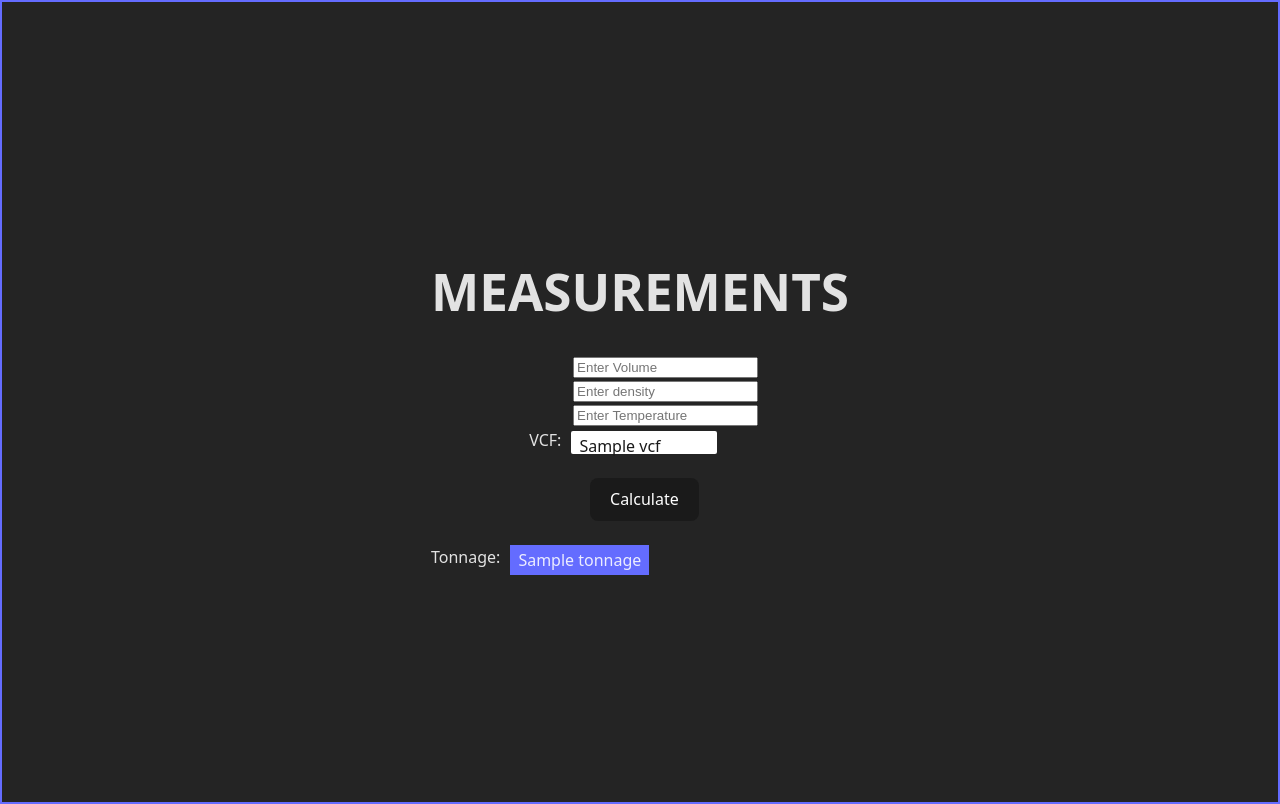
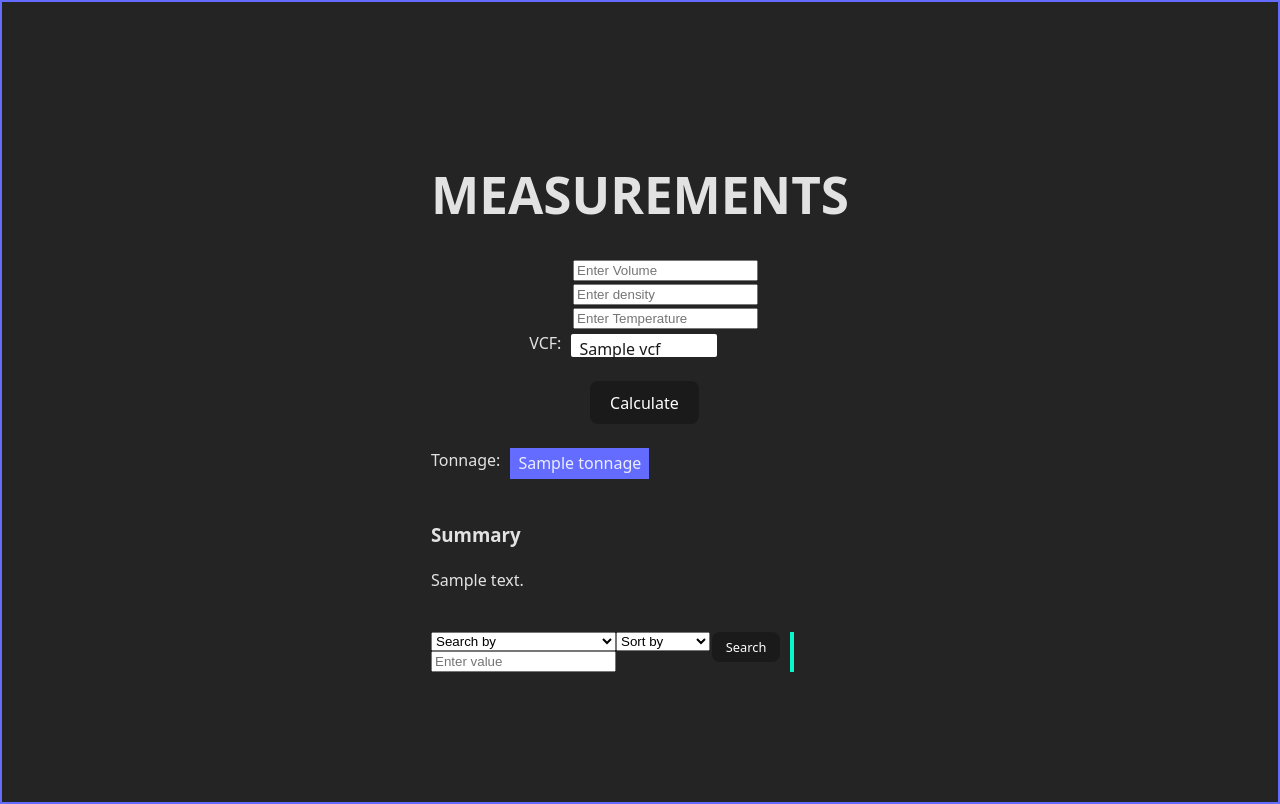
Before and after one commit to Dennis-devs/Tonnage_Calc, a Flask app: template templates/form.html in a window 1280 px wide. Run offline with Flask 3, Linux system fonts and the light colour scheme; the template is opened without the code that fills it: most values are stand-ins (such as "Sample title", 1, 10 or a date in 2020).

Commit message:
Search and sort

```diff
--- a/requirements.txt
+++ b/requirements.txt
@@ -8,11 +8,13 @@ Flask-Migrate==4.1.0
 Flask-SQLAlchemy==3.1.1
 flask-vite==0.6.0
 greenlet==3.2.3
+gunicorn==23.0.0
 idna==3.10
 itsdangerous==2.2.0
 Jinja2==3.1.6
 Mako==1.3.10
 MarkupSafe==3.0.2
+packaging==25.0
 pypdf==5.1.0
 PyPDF2==3.0.1
 requests==2.32.3
--- a/src/form.css
+++ b/src/form.css
@@ -25,11 +25,11 @@ body{
     border:  2px solid #646cff;
 }
 
-form input{
+#measures input{
     margin-left: 34%;
 }
 
-button {
+#measures > button {
   border-radius: 8px;
   border: 1px solid transparent;
   padding: 0.6em 1.2em;
@@ -48,11 +48,11 @@ h1 {
   line-height: 1.1;
 }
 
-button:hover {
+#measures > button:hover {
   border-color: #646cff;
 }
-button:focus,
-button:focus-visible {
+#measures > button:focus,
+#measures > button:focus-visible {
   outline: 4px auto -webkit-focus-ring-color;
 }
 .result {
@@ -82,3 +82,52 @@ button:focus-visible {
   align-items: center;
   margin-left: 23.5%;
 }
+
+#search-by-area {
+  display: flex;
+  flex-direction: column;
+  max-width: fit-content;
+  margin-left: ;
+}
+
+#search-area {
+  display: flex;
+  max-width: fit-content;
+
+}
+#search-area > button {
+  border-radius: 8px;
+  border: 1px solid transparent;
+  font-family: inherit;
+  background-color: #1a1a1a;
+  cursor: pointer;
+  transition: border-color 0.25s;
+  color: #ffffff;
+  max-width: fit-content;
+  margin-left: 2px;
+  padding: 0.4em 1em;
+  font-size: 0.8em;
+  font-weight:300;
+  max-height: fit-content;
+}
+#sort-by {
+  max-height: fit-content;
+}
+
+#search-area > button:hover {
+  border-color: #646cff;
+}
+#search-area > button:focus,
+#search-area > button:focus-visible {
+  outline: 4px auto -webkit-focus-ring-color;
+}
+
+#search-region {
+  display: flex;
+  max-width: fit-content;
+  margin-top: ;
+}
+#search-results {
+  border: 2px solid #07f7cb;
+  margin-left: 10px;
+}
--- a/templates/form.html
+++ b/templates/form.html
@@ -10,23 +10,64 @@
     {% if error %}
     <p style="color: crimson;">{{ error }}</p>
     {% endif %}
-    <form action="{{ url_for('form') }}" method="post">
+    <form action="{{ url_for('form') }}" method="post" id="measures">
         <h1>MEASUREMENTS</h1>
-        <input type="number" step="any" id="volume" name="volume" placeholder="Enter Volume" required> <br>
-        <input type="number" step="any" id="density" name="density" placeholder="Enter density" required> <br>
-        <input type="number" step="any" id="temperature" name="temperature" placeholder="Enter Temperature" required> <br>
+        <input type="number" step="any" min="0" id="volume" name="volume" placeholder="Enter Volume" required> <br>
+        <input type="number" step="any" min="0" id="density" name="density" placeholder="Enter density" required> <br>
+        <input type="number" step="any" min="0" id="temperature" name="temperature" placeholder="Enter Temperature" required> <br>
         <!-- <input type="number" id="vcf", name="vcf" placeholder="VCF" required value="{{ vcf }}"> <br> -->
         <div class="vcfval">
             <label for="vf">VCF: </label>
             <div class="vf" id="vf">{{ vcf }}</div>
         </div><br>
         <button type="submit">Calculate</button><br><br>
+        </form>
 
         <div class="result">
             <label for="Tonnage">Tonnage: </label>
             <div id="Tonnage">{{ Tonnage }}</div>
+        </div> <br>
+        <h3>Summary</h3>
+        <p>{{ summary }}</p>
+        <br>
+        <div id="search-region">
+            <form id="search-area" action="{{ url_for('search') }}" method="get">
+                <div id="search-by-area">
+                    <select name="search-by" id="search-by" required>
+                        <option value="Search by" selected disabled>Search by</option>
+                        <option value="volume">Volume</option>
+                        <option value="density">Density</option>
+                        <option value="temperature">Temperature</option>
+                        <option value="vcf">VCF</option>
+                        <option value="tonnage">Tonnage</option>
+                    </select>
+                    <input type="number" step="any" min="0" id="search-value" name="search-value" placeholder="Enter value" required>
+                </div>
+                <select name="sort-by" id="sort-by" required>
+                    <option value="Sort by" selected disabled>Sort by
+                    </option>
+                    <option value="volume">volume</option>
+                    <option value="density">density</option>
+                    <option value="temperature">temperature</option>
+                    <option value="vcf">vcf</option>
+                    <option value="Tonnage">Tonnage</option>
+                </select>
+                <button type="submit">Search</button>
+            </form>
+            <div id="search-results">
+                {% if search_results %}
+                <h2>Search Results</h2>
+                <ul>
+                    {% for result in search_results %}
+                    <li>{{ result }}</li>
+                    {% endfor %}
+                </ul>
+                {% else %}
+                <p style="color: crimson;">{{ search_error }}</p>
+                {% endif %}
+            </div>
         </div>
         <!-- <input type="number" id="Tonnage", name="Tonnage" placeholder="Tonnage" required value="{{ Tonnage }}">  -->
-    </form>
+
 </div>
 {% endblock %}
```
Also changed, not shown: routes.py (+23 -8 lines), templates/500.html (added, +20 -0 lines), README.md.
